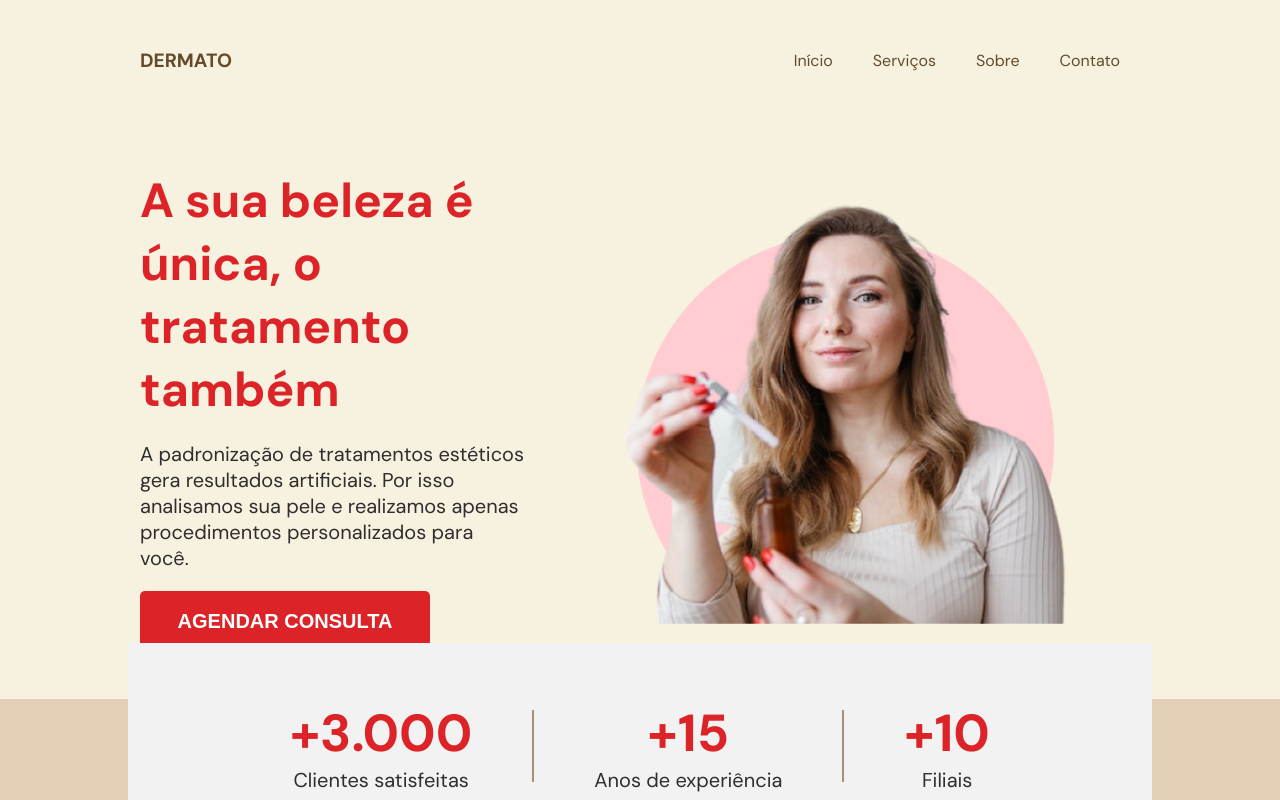
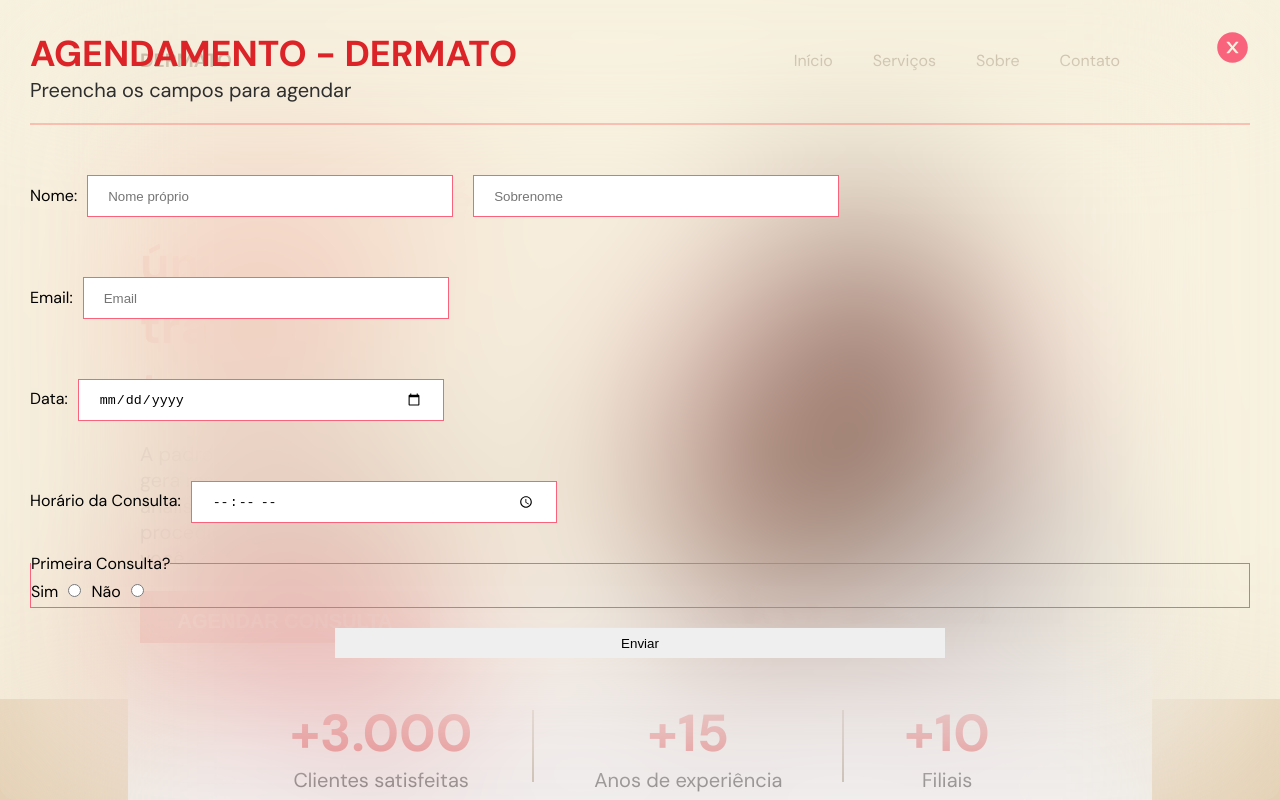
Before and after one commit to eiericksilva/dermato, a React (Vite) app: page / in a window 1280 px wide. Both pictures are taken after a click on the button "AGENDAR CONSULTA". Shown: the top 800 px of the page. Built offline with nearby package versions, Linux system fonts and the light colour scheme.

Commit message:
Criando design do formulário de agendamento

```diff
--- a/package.json
+++ b/package.json
@@ -16,6 +16,7 @@
     "react": "^18.2.0",
     "react-awesome-reveal": "^4.2.3",
     "react-dom": "^18.2.0",
+    "react-hook-form": "^7.43.1",
     "react-icons": "^4.7.1",
     "styled-components": "^5.3.6",
     "swiper": "^9.0.4"
--- a/src/App.jsx
+++ b/src/App.jsx
@@ -5,6 +5,7 @@ import Section from "./components/Section/Section.component";
 import Questions from "./components/Questions/Questions.component";
 import ContainerComentarios from "./components/ContainerComentarios/ContainerComentarios.component";
 import Footer from "./components/Footer/Footer.component";
+import ScheduleModal from "./components/ScheduleModal/ScheduleModal";
 
 const App = () => {
   return (
@@ -16,6 +17,7 @@ const App = () => {
       <Questions />
       <ContainerComentarios />
       <Footer />
+      <ScheduleModal />
     </div>
   );
 };
--- /dev/null
+++ b/src/Provider/ScheduleContext.jsx
@@ -0,0 +1,27 @@
+import React, { useState, createContext } from "react";
+
+const ScheduleContext = createContext();
+
+export const ScheduleProvider = ({ children }) => {
+  const [ScheduleModalIsOpen, setScheduleModalIsOpen] = useState(false);
+  const openModal = () => {
+    setScheduleModalIsOpen(true);
+  };
+  const closeModal = () => {
+    setScheduleModalIsOpen(false);
+  };
+  return (
+    <ScheduleContext.Provider
+      value={{
+        ScheduleModalIsOpen,
+        setScheduleModalIsOpen,
+        openModal,
+        closeModal,
+      }}
+    >
+      {children}
+    </ScheduleContext.Provider>
+  );
+};
+
+export default ScheduleContext;
--- a/src/components/Button/Button.component.jsx
+++ b/src/components/Button/Button.component.jsx
@@ -1,8 +1,8 @@
 import React from "react";
 import { ButtonContainer } from "./Button.styles";
 
-const Button = ({ children }) => {
-  return <ButtonContainer>{children}</ButtonContainer>;
+const Button = ({ onClick, children }) => {
+  return <ButtonContainer onClick={onClick}>{children}</ButtonContainer>;
 };
 
 export default Button;
--- a/src/components/Header/Header.component.jsx
+++ b/src/components/Header/Header.component.jsx
@@ -6,7 +6,11 @@ import {
 import Destaque from "../../assets/destaque.png";
 import Button from "../Button/Button.component";
 
+import ScheduleContext from "../../Provider/ScheduleContext";
+import { useContext } from "react";
+
 const Header = () => {
+  const { openModal, setScheduleModalIsOpen } = useContext(ScheduleContext);
   return (
     <HeaderContainer id="inicio">
       <ContainerLeft>
@@ -16,7 +20,7 @@ const Header = () => {
           Por isso analisamos sua pele e realizamos apenas procedimentos
           personalizados para você.
         </p>
-        <Button>AGENDAR CONSULTA</Button>
+        <Button onClick={openModal}>AGENDAR CONSULTA</Button>
       </ContainerLeft>
       <ContainerRight>
         <div>
--- /dev/null
+++ b/src/components/ScheduleModal/ScheduleModal.jsx
@@ -0,0 +1,58 @@
+import React, { useContext } from "react";
+import { useEffect } from "react";
+import { Container, Form } from "./ScheduleModal.styles";
+import ScheduleContext from "../../Provider/ScheduleContext";
+import { AiFillCloseCircle } from "react-icons/ai";
+const ScheduleModal = () => {
+  const { ScheduleModalIsOpen, setScheduleModalIsOpen, closeModal } =
+    useContext(ScheduleContext);
+
+  useEffect(() => {
+    document.body.style.overflowY = ScheduleModalIsOpen ? "hidden" : "auto";
+  }, [ScheduleModalIsOpen, setScheduleModalIsOpen]);
+  return (
+    <Container isVisible={ScheduleModalIsOpen}>
+      <div className="Header">
+        <h2>AGENDAMENTO - DERMATO</h2>
+        <p>Preencha os campos para agendar</p>
+        <hr />
+      </div>
+      <span className="closeCircle">
+        <AiFillCloseCircle size={35} color="#f9637c" onClick={closeModal} />
+      </span>
+      <Form>
+        <label>
+          Nome:
+          <input type="text" placeholder="Nome próprio" />
+          <input type="text" placeholder="Sobrenome" />
+        </label>
+        <label>
+          Email:
+          <input type="text" placeholder="Email" />
+        </label>
+        <label>
+          Data:
+          <input type="date" />
+        </label>
+        <label>
+          Horário da Consulta:
+          <input type="time" />
+        </label>
+        <fieldset>
+          <legend>Primeira Consulta?</legend>
+          <label>
+            Sim
+            <input type="radio" value="sim" name="primeira_consulta" />
+          </label>
+          <label>
+            Não
+            <input type="radio" value="nao" name="primeira_consulta" />
+          </label>
+        </fieldset>
+        <button type="submit">Enviar</button>
+      </Form>
+    </Container>
+  );
+};
+
+export default ScheduleModal;
--- /dev/null
+++ b/src/components/ScheduleModal/ScheduleModal.styles.jsx
@@ -0,0 +1,89 @@
+import styled, { css } from "styled-components";
+
+export const Container = styled.div`
+  opacity: 0;
+  pointer-events: none;
+  overflow-y: hidden;
+
+  position: absolute;
+  top: 0;
+  left: auto;
+  width: 100%;
+  height: 100vh;
+  margin: 0 auto;
+  padding: 30px;
+
+  backdrop-filter: blur(90px);
+  border-radius: 15px;
+
+  display: flex;
+  flex-direction: column;
+
+  hr {
+    margin: 20px 0;
+    border: 1px solid red;
+    opacity: 0.2;
+  }
+
+  h2 {
+    margin: 0;
+  }
+
+  .closeCircle {
+    position: absolute;
+    top: 30px;
+    right: 30px;
+    &:hover {
+      cursor: pointer;
+    }
+  }
+
+  ${({ isVisible }) =>
+    isVisible &&
+    css`
+      opacity: 1;
+      pointer-events: auto;
+    `}
+`;
+
+export const Form = styled.form`
+  display: flex;
+  flex-direction: column;
+
+  label {
+    padding: 20px 0;
+  }
+
+  fieldset {
+    border: 1px solid #f9637c;
+  }
+
+  input[type="text"],
+  input[type="date"],
+  input[type="time"] {
+    border: 1px solid #f9637c;
+    margin: 10px;
+    width: 30%;
+    height: 30px;
+
+    padding: 20px;
+  }
+
+  input[type="radio"] {
+    margin: 10px;
+  }
+
+  button {
+    border: none;
+    width: 50%;
+    height: 30px;
+    margin: 20px auto;
+
+    &:hover {
+      cursor: pointer;
+      background-color: #f9637c;
+      color: #fff;
+      transition: 0.3s;
+    }
+  }
+`;
--- a/src/components/Section/Section.component.jsx
+++ b/src/components/Section/Section.component.jsx
@@ -1,4 +1,5 @@
-import React from "react";
+import React, { useContext } from "react";
+import ScheduleContext from "../../Provider/ScheduleContext";
 import Button from "../Button/Button.component";
 import ImageTratamento from "../../assets/tratamento.png";
 import {
@@ -12,6 +13,7 @@ import {
 import { Fade } from "react-awesome-reveal";
 
 const SectionContainer = () => {
+  const { openModal } = useContext(ScheduleContext);
   return (
     <ContainerSection>
       <Fade direction="left">
@@ -45,7 +47,7 @@ const SectionContainer = () => {
             da pele, cabelos e unhas, permitindo um diagnóstico e tratamento
             mais preciso.
           </p>
-          <Button>Agendar Consulta</Button>
+          <Button onClick={openModal}>Agendar Consulta</Button>
         </ContainerRight>
       </Fade>
     </ContainerSection>
--- a/src/global.js
+++ b/src/global.js
@@ -5,6 +5,7 @@ export const GlobalStyle = createGlobalStyle`
         margin: 0;
         padding: 0;
         box-sizing: border-box;
+        /* border: 1px solid red; */
     }
 
     html {
--- a/src/main.jsx
+++ b/src/main.jsx
@@ -2,10 +2,13 @@ import React from "react";
 import ReactDOM from "react-dom/client";
 import App from "./App";
 import { GlobalStyle } from "./global";
+import { ScheduleProvider } from "./Provider/ScheduleContext";
 
 ReactDOM.createRoot(document.getElementById("root")).render(
   <React.StrictMode>
     <GlobalStyle />
-    <App />
+    <ScheduleProvider>
+      <App />
+    </ScheduleProvider>
   </React.StrictMode>
 );
```
Also changed, not shown: 1 other file (tests, documents, lock files or other folders).
